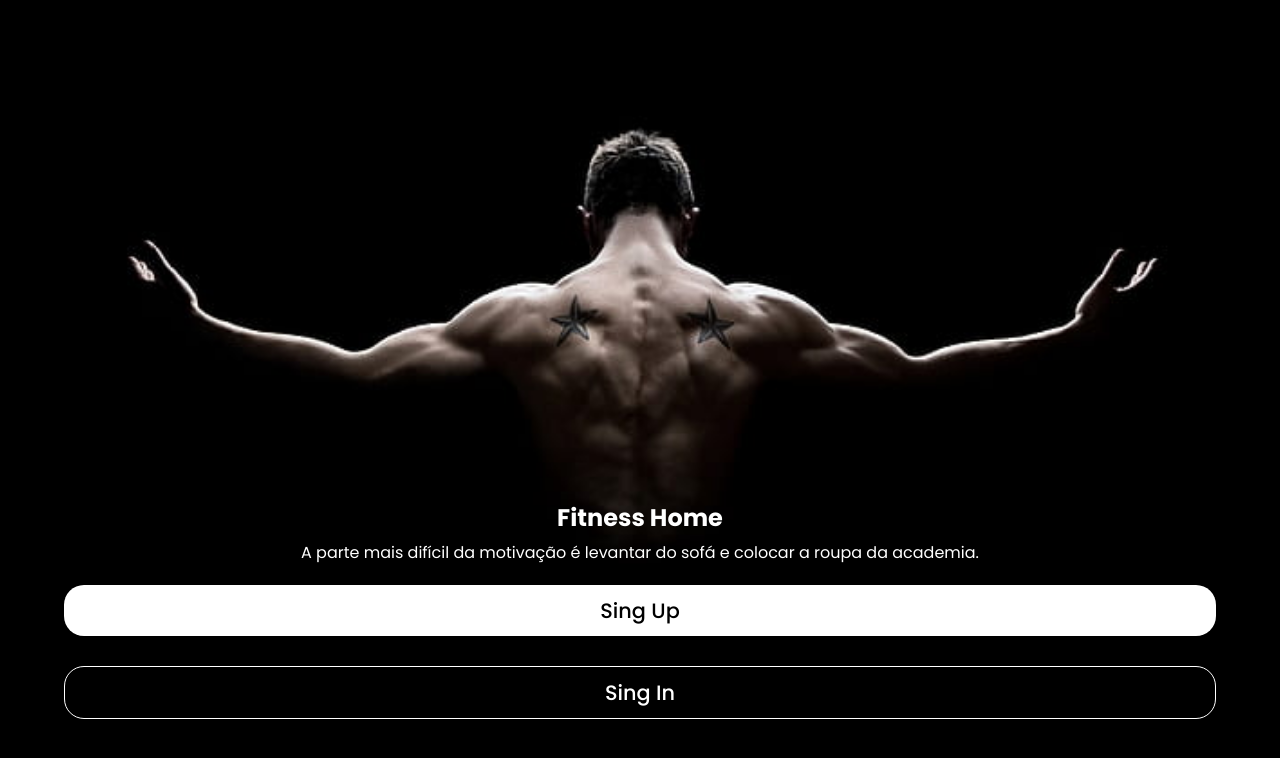
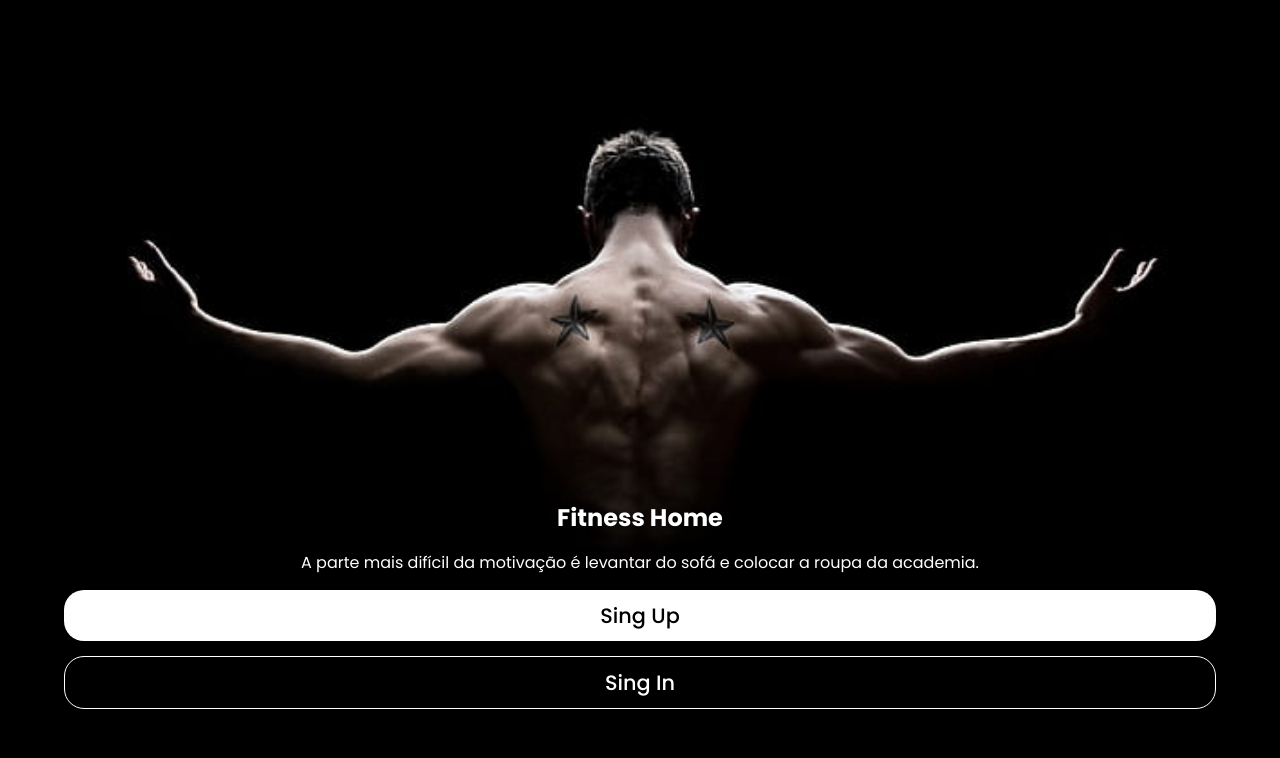
Before and after one commit to expeditojefferson/Academia, a plain HTML site: page index.html in a window 1280 px wide. Drawn offline with Linux system fonts and the light colour scheme.

```diff
--- a/index.html
+++ b/index.html
@@ -42,7 +42,7 @@
             display: flex;
             color: #fff;
             flex-direction: column;
-            gap: 5px;
+            gap: 15px;
             align-items: center;
             text-align: center;
         }
@@ -56,7 +56,6 @@
 
         .btn {
             display: block;
-            margin-top: 15px;
             font-weight: 500;
             text-decoration: none;
             color: black;
```
Also changed, not shown: paginas/signIn.html (+1 -1 lines), paginas/principal.html (added).
